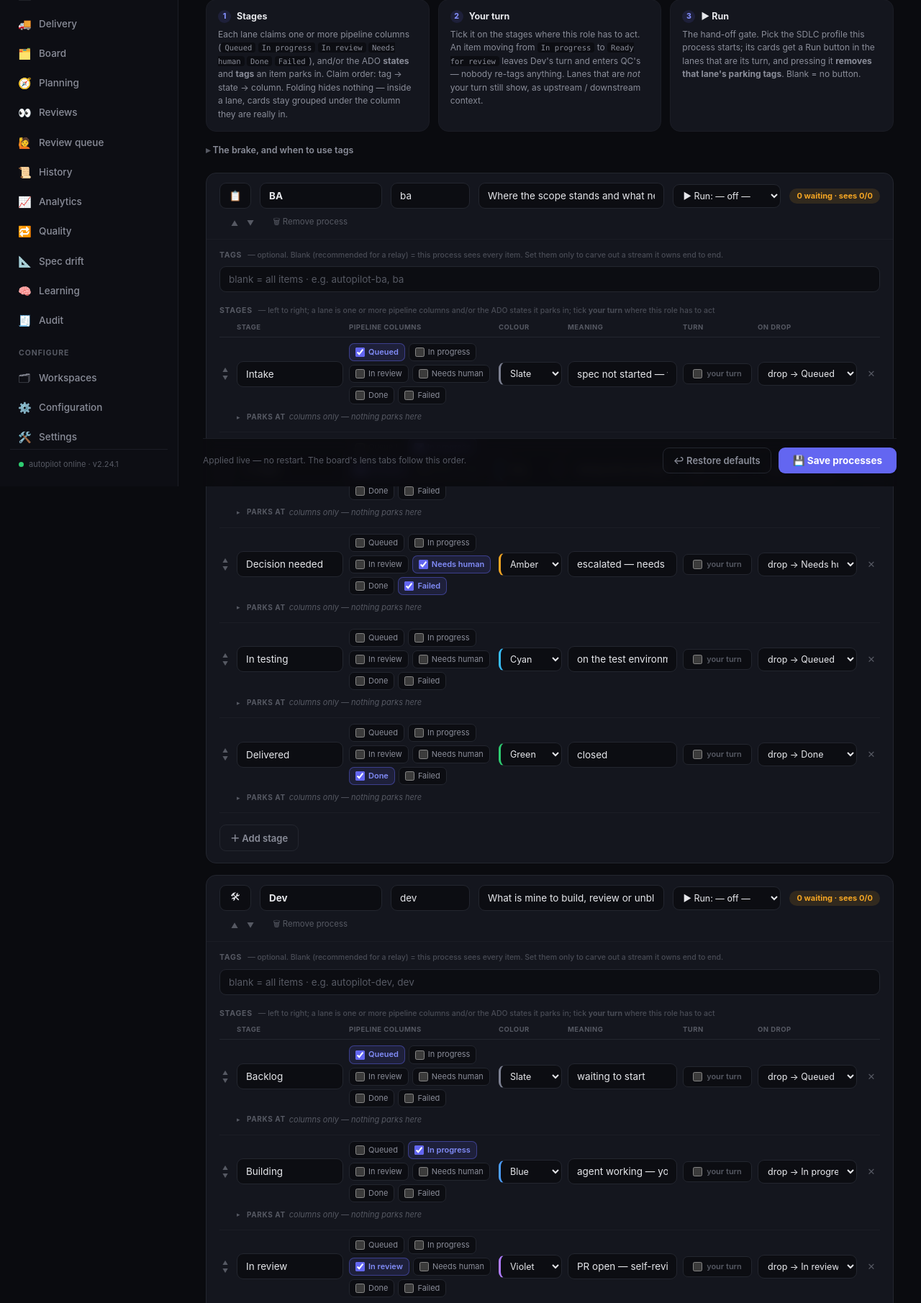
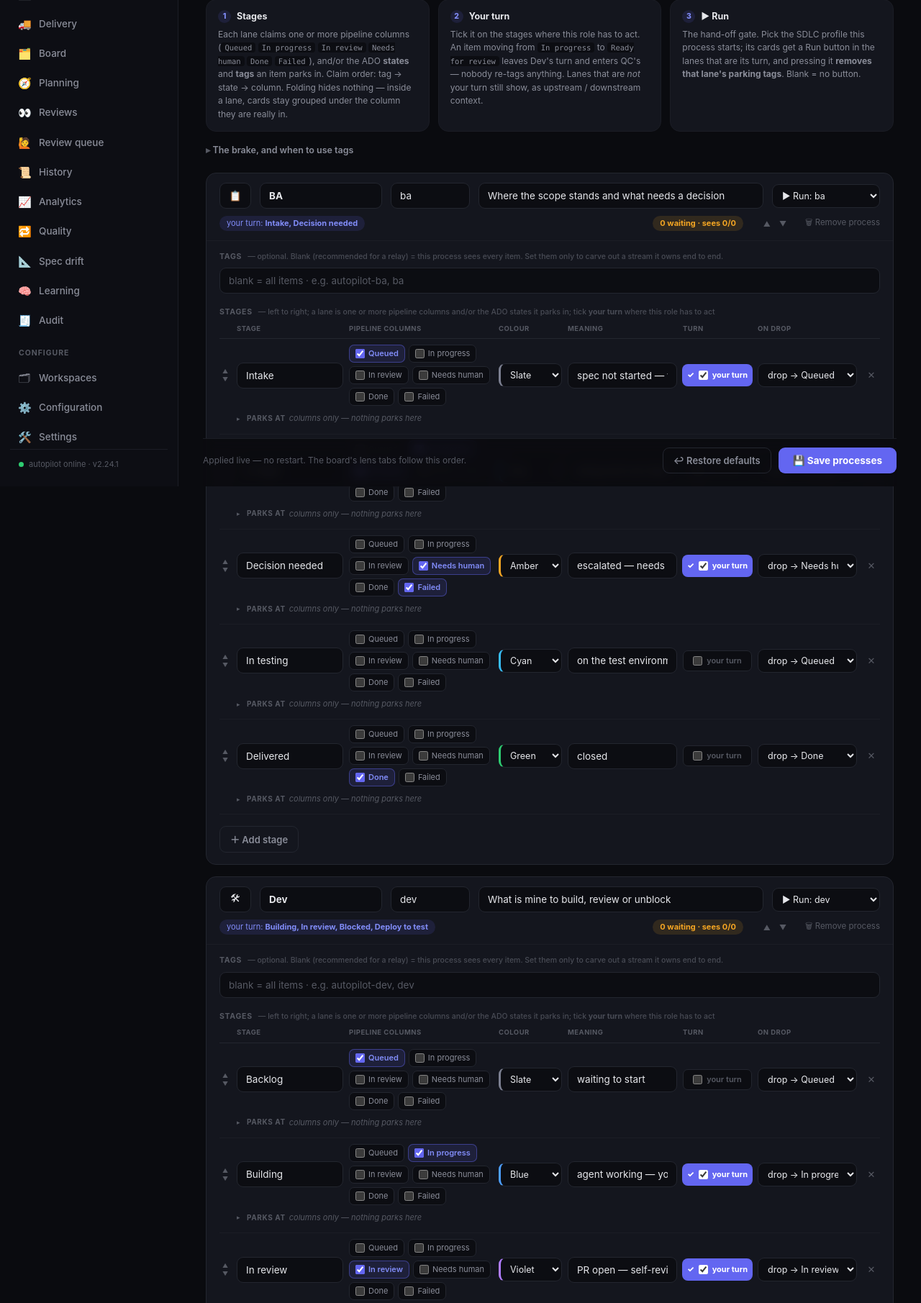
Before and after one commit to phongptn93/AI-Autopilot, a FastAPI app: page /dashboard/board-views in a window 1280 px wide. Shown: the part 124-1935 px from the top of the page at 72% size. Run offline with FastAPI, Linux system fonts and the light colour scheme; data that the repository does not hold is empty; some libraries are stand-ins or nearby versions.

Commit message:
fix(board-views): the editor was silently deleting "your turn" and the Run profile
The page rebuilds each lens through a field whitelist before rendering. `mine`,
a lane's parking `tags`, and the lens `profile` were not in it — so the tick box
always drew empty and the Run select always read "off", and because the form
re-posts what it shows, pressing Save on that page DELETED all three from the
config.

That is why "your turn" would not stick: it was not a display quirk. Saving the
page wiped the flag, which is also how three lenses ended up with profile "" and
no turn at all. The Board kept showing YOUR TURN correctly — it reads the config,
not the form — and the disagreement between the two pages is what made this read
as a rendering bug rather than data loss.

The whitelist now carries every field the form can submit, with a comment saying
that adding a control to the editor means adding it here. A test asserts the page
renders a saved `mine`, `profile`, lane tags and states, since anything it fails
to render is something the next Save destroys.

Also: the inner `states` comprehension bound `x`, shadowing the lens it was being
read from.

Co-Authored-By: Claude Opus 5 (1M context) <noreply@anthropic.com>

```diff
--- a/ai_autopilot/dashboard/__init__.py
+++ b/ai_autopilot/dashboard/__init__.py
@@ -963,21 +963,29 @@ def create_dashboard_router() -> APIRouter:
             and not lenses_mod.my_turn_claims(v)
         ]
 
+        # Every field the FORM can submit has to survive this copy. It is a whitelist,
+        # so a field left out is not merely hidden — the form re-posts without it and
+        # the next save DELETES it. `mine` and `profile` were missing: the "your turn"
+        # box always drew empty and ▶ Run always read "— off —", and pressing Save on
+        # that page wiped both from the config. Add a field to the editor, add it here.
         shown = [
             {
                 "key": str(x.get("key") or ""),
                 "label": str(x.get("label") or ""),
                 "icon": str(x.get("icon") or ""),
                 "hint": str(x.get("hint") or ""),
+                "profile": str(x.get("profile") or ""),
                 "tags": [str(t) for t in (x.get("tags") or [])],
                 "stages": [
                     {
                         "name": str(st.get("name") or ""),
                         "columns": [str(cc) for cc in (st.get("columns") or [])],
-                        "states": [str(x) for x in (st.get("states") or [])],
+                        "states": [str(v) for v in (st.get("states") or [])],
+                        "tags": [str(v) for v in (st.get("tags") or [])],
                         "tone": str(st.get("tone") or "slate"),
                         "hint": str(st.get("hint") or ""),
                         "drop": str(st.get("drop") or ""),
+                        "mine": bool(st.get("mine")),
                     }
                     for st in (x.get("stages") or [])
                     if isinstance(st, dict)
--- a/ai_autopilot/dashboard/templates/board_views.html
+++ b/ai_autopilot/dashboard/templates/board_views.html
@@ -224,8 +224,11 @@
   .lv-mine { display:inline-flex; align-items:center; gap:6px; justify-content:center; white-space:nowrap;
     font-size:11px; font-weight:600; color:var(--text-dim); border:1px solid var(--border);
     background:var(--bg-input); border-radius:7px; padding:5px 8px; cursor:pointer; }
-  .lv-mine.on { color:var(--accent-hover); border-color:rgba(99,102,241,.45); background:var(--accent-bg); }
+  .lv-mine.on { color:#fff; font-weight:700; border-color:var(--accent);
+    background:var(--accent); box-shadow:0 0 0 1px var(--accent); }
+  .lv-mine.on::before { content:"✓"; font-weight:800; font-size:11px; }
   .lv-mine input { accent-color:var(--accent); margin:0; }
+  .lv-mine.on input { accent-color:#fff; }
   .lv-in { background:var(--bg-input); color:var(--text); border:1px solid var(--border);
     border-radius:var(--radius-sm); padding:7px 9px; font-size:12.5px; font-family:inherit; min-width:0; }
   .lv-in:focus { outline:none; border-color:var(--accent); }
@@ -256,6 +259,9 @@
   .tone-teal { border-left:3px solid #22c9b8; } .tone-amber { border-left:3px solid var(--amber); }
   .tone-green { border-left:3px solid var(--green); } .tone-red { border-left:3px solid var(--red); }
 
+  .lv-turnlist { font-size:11px; color:var(--accent-hover); background:var(--accent-bg);
+    border-radius:20px; padding:2px 10px; white-space:nowrap; }
+  .lv-turnlist.none { color:var(--amber); background:var(--amber-bg); }
   .lv-match { font-size:11px; font-weight:700; color:var(--green); background:var(--green-bg);
     border-radius:20px; padding:2px 10px; margin-left:auto; white-space:nowrap; }
   .lv-match + .lv-order-lens { margin-left:12px; }
@@ -389,6 +395,12 @@
           <option value="{{ name }}" {% if lens.profile == name %}selected{% endif %}>▶ Run: {{ name }}</option>
           {% endfor %}
         </select>
+        {% set turn_lanes = lens.stages | selectattr('mine') | map(attribute='name') | list %}
+        <span class="lv-turnlist {{ 'none' if not turn_lanes else '' }}"
+              title="Lanes this process calls its turn. Read from the same saved value as the tick boxes below — if they disagree, the page is stale.">
+          {% if turn_lanes %}your turn: <b>{{ turn_lanes | join(', ') }}</b>
+          {% else %}no lane is this process's turn{% endif %}
+        </span>
         <span class="lv-match {{ 'zero' if not lens.turn else '' }}"
               title="Items waiting on this process right now (in a stage marked 'your turn'){% if lens.tags %}, out of {{ lens.matches }} it can see{% endif %}">
           {{ lens.turn }} waiting · sees {{ lens.matches }}/{{ board_total }}
```
Also changed, not shown: tests/test_lenses.py (+30 -0 lines).
